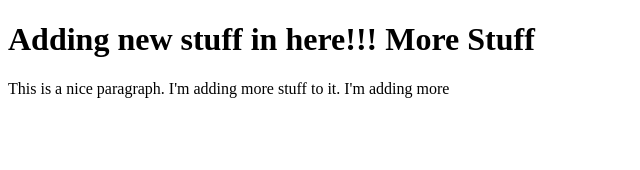
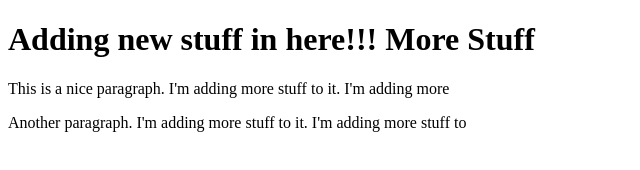
Before and after one commit to Its-suLav-D/test-divergence, a plain HTML site: page index.html in a window 1280 px wide. Shown: the whole page, without its empty margins (0-640 px from the left). Drawn offline with Linux system fonts and the light colour scheme.

Commit message:
Add more

```diff
--- a/index.html
+++ b/index.html
@@ -14,6 +14,9 @@
       <p>
         This is a nice paragraph. I'm adding more stuff to it. I'm adding more
       </p>
+      <p>
+        Another paragraph. I'm adding more stuff to it. I'm adding more stuff to
+      </p>
     </div>
   </body>
 </html>
```
